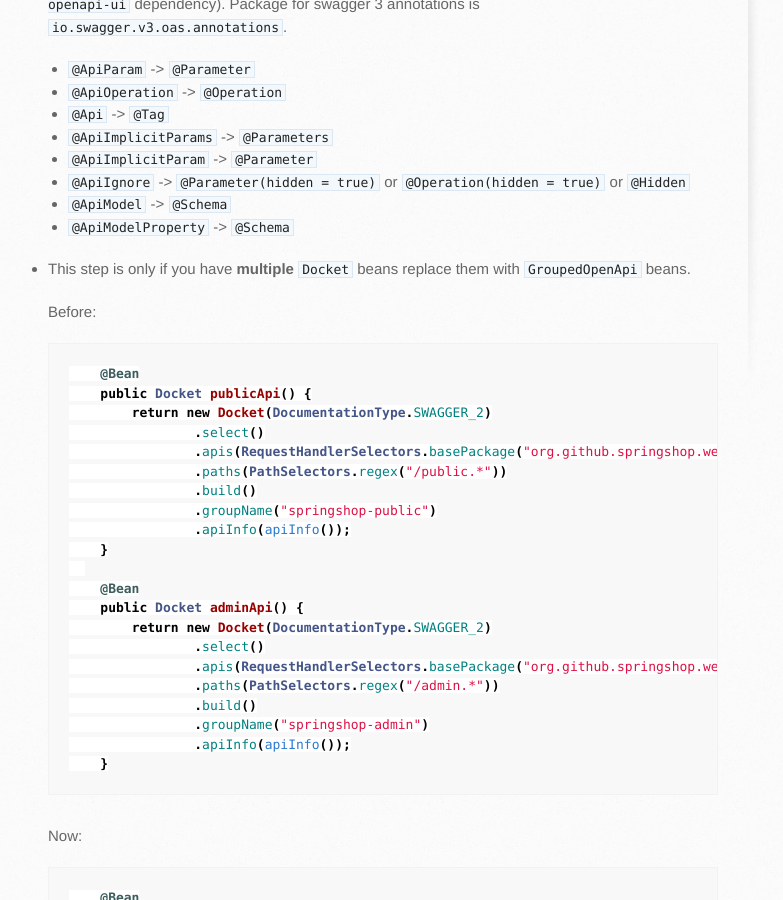
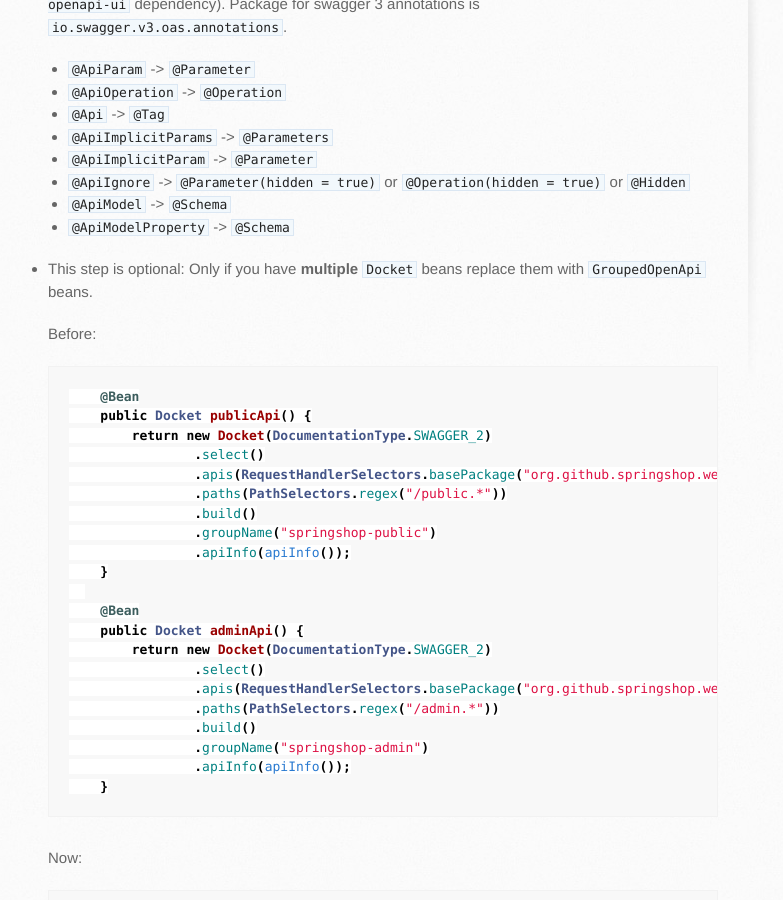
Before and after one commit to springdoc/springdoc-openapi-demos, a Jekyll site: the page built from docs/migrating-from-springfox.md, in a window 1280 px wide and 900 px high, scrolled down 400 px. Shown: the whole window, without its empty margins (142-925 px from the left). Built offline with Jekyll 4.4.1, drawn with Linux system fonts in a browser that asks for light colours; our own code applies the rules of GitHub Pages for plain Markdown files.

Commit message:
documentation update

````diff
--- a/docs/migrating-from-springfox.md
+++ b/docs/migrating-from-springfox.md
@@ -14,7 +14,7 @@ Package for swagger 3 annotations is `io.swagger.v3.oas.annotations`.
   - `@ApiModelProperty` -> `@Schema`
 
 
-+ This step is only if you have **multiple** `Docket` beans replace them with `GroupedOpenApi` beans.
++ This step is optional: Only if you have **multiple** `Docket` beans replace them with `GroupedOpenApi` beans.
 
   Before:
   ```java
````
